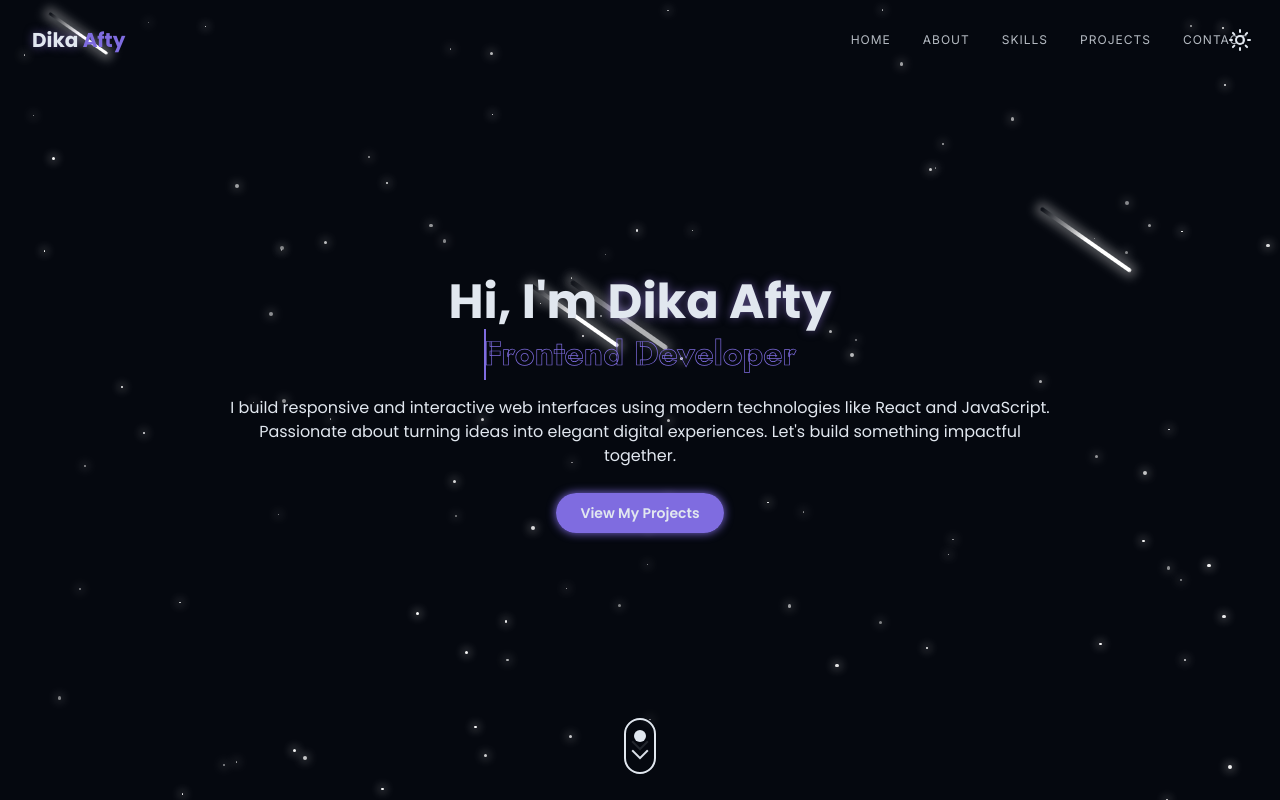
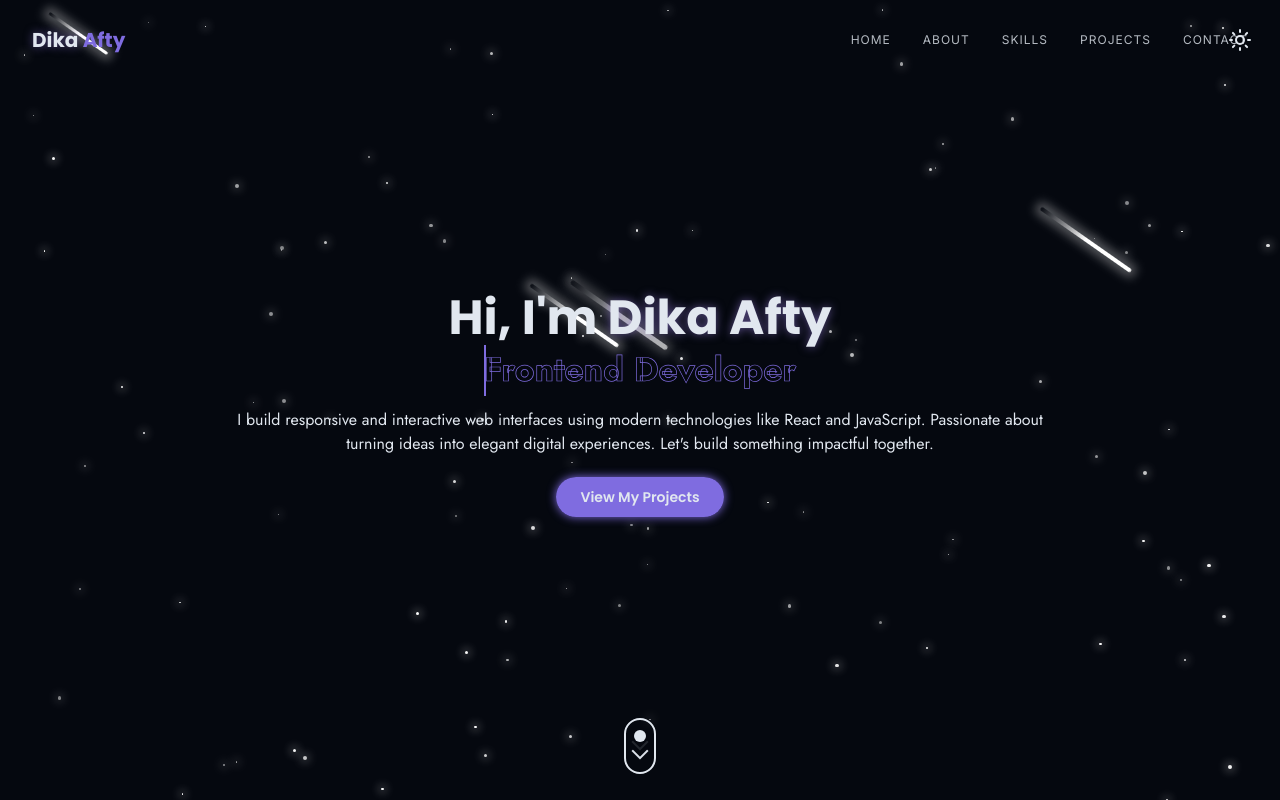
Before and after one commit to dikaafty/dikaafty-portofolio, a React (Vite) app: page / in a window 1280 px wide. Shown: the top 800 px of the page. Built offline with nearby package versions, Linux system fonts and the light colour scheme.

Commit message:
Change and add styles of hero description in HeroSection component

```diff
--- a/src/components/HeroSection.jsx
+++ b/src/components/HeroSection.jsx
@@ -24,7 +24,7 @@ const HeroSection = () => {
         </div>
 
         <p
-          className="font-poppins text-xs lg:text-base my-1.5 md:my-3 lg:my-4 opacity-0 animate-fade-in-delay-3"
+          className="font-jost text-xs lg:text-base my-1.5 md:my-3 opacity-0 animate-fade-in-delay-3"
         >I build responsive and interactive web interfaces using modern technologies like React and
         JavaScript. Passionate about turning ideas into elegant digital experiences.
         Let's build something impactful together.
```
